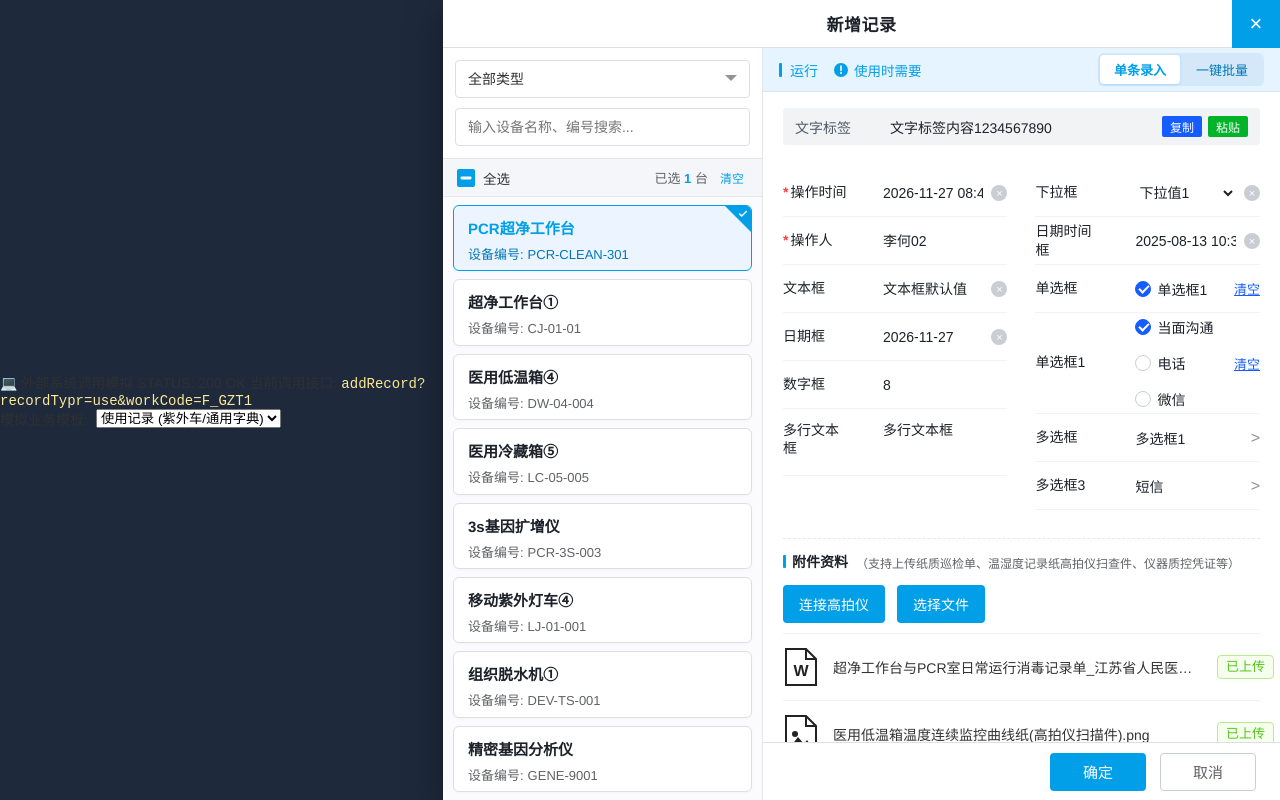
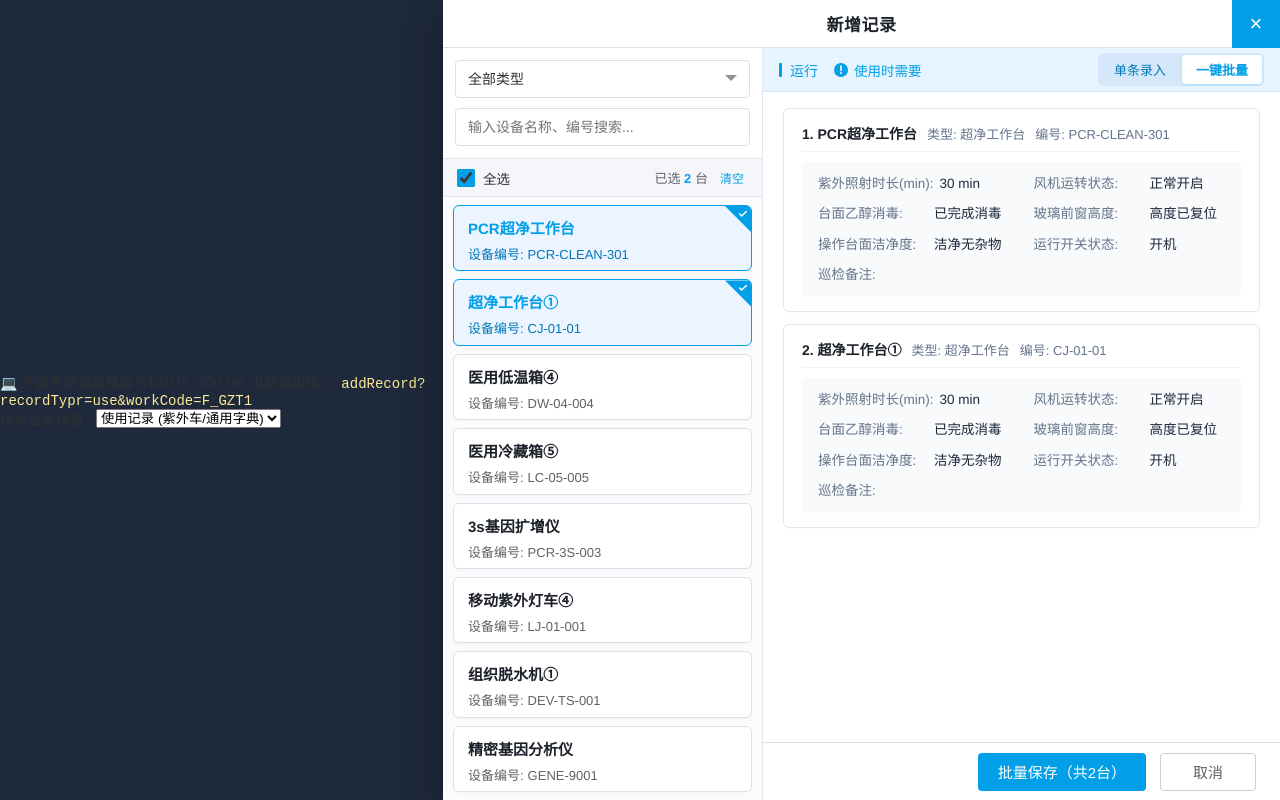
Before and after one commit to jarodgarza102962-cyber/device-management-prototype, a plain HTML site: page index.html in a window 1280 px wide. Drawn offline with Linux system fonts and the light colour scheme.

Commit message:
feat: 默认选中一键批量tab，移除单条录入复制粘贴及文字标签说明条

```diff
--- a/index.html
+++ b/index.html
@@ -1422,8 +1422,8 @@
 
                     <!-- 模式切换入口：【单条录入】 / 【一键批量】 -->
                     <div class="mode-switch-segmented" id="modeSwitchSegmented">
-                        <button type="button" class="mode-switch-btn active" id="btnModeSingle" onclick="switchEntryMode('single')">单条录入</button>
-                        <button type="button" class="mode-switch-btn" id="btnModeBatch" onclick="switchEntryMode('batch')">一键批量</button>
+                        <button type="button" class="mode-switch-btn" id="btnModeSingle" onclick="switchEntryMode('single')">单条录入</button>
+                        <button type="button" class="mode-switch-btn active" id="btnModeBatch" onclick="switchEntryMode('batch')">一键批量</button>
                     </div>
                 </div>
 
@@ -1573,7 +1573,8 @@
 
         // 当前状态
         let currentRecordType = "use_uv";
-        let selectedDeviceIds = ["DEV_PCR_301"]; // 默认选中首台超净工作台
+        let currentEntryMode = "batch"; // 默认选中【一键批量】模式
+        let selectedDeviceIds = ["DEV_PCR_301", "DEV_CJ_001"]; // 默认选中符合批量录入的同模板超净工作台设备
         let lockedTemplateType = "tpl_cleanbench"; // 锁定超净工作台运行记录模板
         let currentFilterType = "ALL";
         let searchKeyword = "";
@@ -1608,7 +1609,16 @@
 
         window.addEventListener("DOMContentLoaded", () => {
             const urlParams = new URLSearchParams(window.location.search);
-            if (urlParams.get("mode") === "batch") {
+            if (urlParams.get("mode") === "single") {
+                currentEntryMode = "single";
+                selectedDeviceIds = ["DEV_PCR_301"];
+                const btnSingle = document.getElementById("btnModeSingle");
+                const btnBatch = document.getElementById("btnModeBatch");
+                if (btnSingle && btnBatch) {
+                    btnSingle.classList.add("active");
+                    btnBatch.classList.remove("active");
+                }
+            } else {
                 currentEntryMode = "batch";
                 selectedDeviceIds = ["DEV_PCR_301", "DEV_CJ_001"];
                 const btnSingle = document.getElementById("btnModeSingle");
@@ -1845,9 +1855,6 @@
             const firstDev = mockDeviceDatabase.find(d => selectedDeviceIds.includes(d.id)) || mockDeviceDatabase[0];
             tplFreqText.textContent = firstDev.frequency || "使用时需要";
         }
-
-        // 当前录入模式：'single' (单条录入) | 'batch' (一键批量)
-        let currentEntryMode = "single";
 
         function switchEntryMode(mode) {
             currentEntryMode = mode;
@@ -2147,18 +2154,6 @@
             } else {
                 // 默认 / PCR超净工作台 (两栏 Cell 布局，1:1 真机截图组件样式)
                 container.innerHTML = `
-                    <!-- 顶部文字标签说明条 (真机截图 1:1) -->
-                    <div class="pad-banner-tag-box">
-                        <div style="display:flex; align-items:center;">
-                            <span style="color:#4e5969; font-size:14px; width:95px; flex-shrink:0;">文字标签</span>
-                            <span style="color:#1d2129; font-size:14px;">文字标签内容1234567890</span>
-                        </div>
-                        <div class="pad-tag-actions">
-                            <button type="button" class="pad-btn-copy" onclick="showToast('已复制文字标签内容', 'success')">复制</button>
-                            <button type="button" class="pad-btn-paste" onclick="showToast('已粘贴内容', 'success')">粘贴</button>
-                        </div>
-                    </div>
-
                     <!-- 两栏表单网格体系 -->
                     <div class="pad-form-grid-2col">
                         <!-- 左栏 -->
```
Also changed, not shown: 电脑端_新增设备记录.html (+14 -19 lines), screenshot.png, 1 other file.
